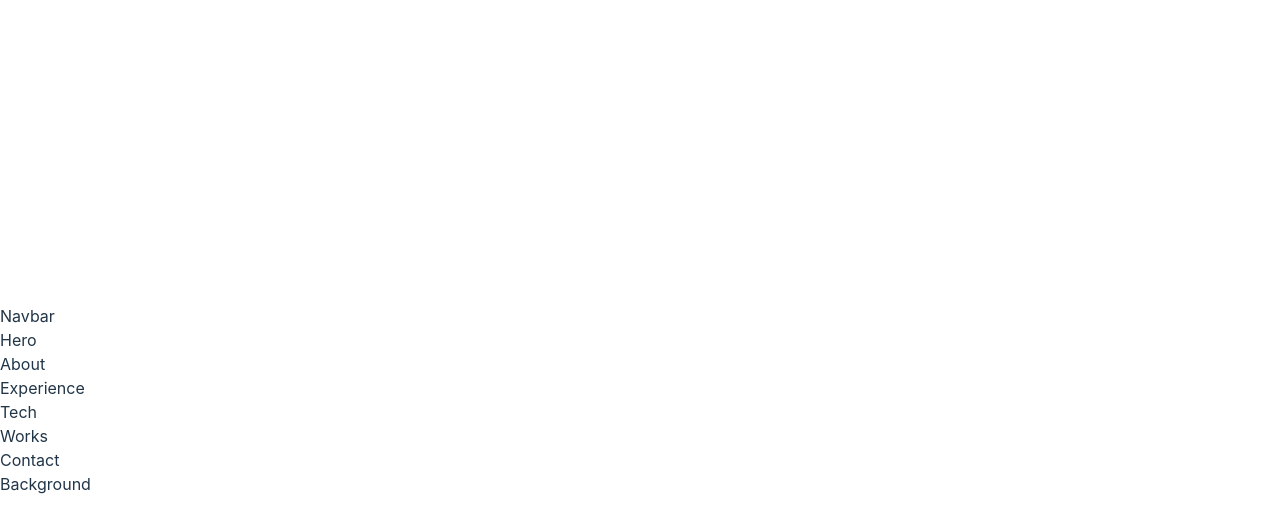
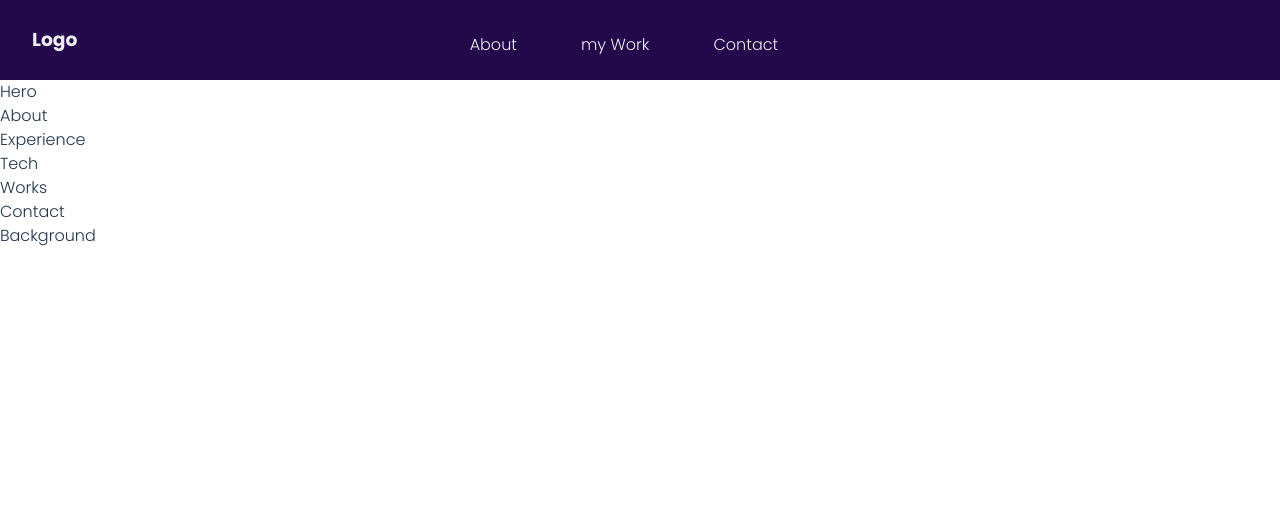
Before and after one commit to Mustafa-Sagaaro/Portfolio, a React (Vite) app in the folder portfolio/: page / in a window 1280 px wide. Shown: the top 532 px of the page. Built offline with nearby package versions, Linux system fonts and the light colour scheme.

Commit message:
Navbar bearbeitet und resposive gemacht

```diff
--- a/portfolio/index.html
+++ b/portfolio/index.html
@@ -2,9 +2,9 @@
 <html lang="en">
   <head>
     <meta charset="UTF-8" />
-    <link rel="icon" type="image/svg+xml" href="/vite.svg" />
+    <link rel="icon" type="image/svg+xml" href="https://img.welt.de/img/geschichte/kopf-des-tages/mobile224176584/0132504407-ci102l-w1024/Portraet-Maximilian-I-A-Duerer-1519.jpg" />
     <meta name="viewport" content="width=device-width, initial-scale=1.0" />
-    <title>Vite + React</title>
+    <title>Portfolio | Mustafa Sagaaro</title>
   </head>
   <body>
     <div id="root"></div>
--- a/portfolio/package.json
+++ b/portfolio/package.json
@@ -12,6 +12,7 @@
   "dependencies": {
     "react": "^18.2.0",
     "react-dom": "^18.2.0",
+    "react-icons": "^4.9.0",
     "react-three-fiber": "^6.0.13",
     "three": "^0.153.0"
   },
--- a/portfolio/src/components/Navbar.jsx
+++ b/portfolio/src/components/Navbar.jsx
@@ -1,8 +1,34 @@
-import React from 'react'
+import React from 'react';
+import {FaBars, FaTimes } from "react-icons/fa";
+import "../styles/main.css"
+import { useRef } from 'react';
+
 
 const Navbar = () => {
+
+    const navRef = useRef();
+
+    const showNavbar = () => {
+        navRef.current.classList.toggle("responsive_nav");
+
+    }
+
     return (
-        <div>Navbar</div>
+        <header>
+            <h3>Logo</h3>
+            <nav ref={navRef}>
+                <a href="/#">About</a>
+                <a href="/#">my Work</a>
+                <a href="/#">Contact</a>
+                <button className="nav-btn nav-close-btn" onClick={showNavbar}>
+                    <FaTimes/>
+                </button>
+            </nav>
+            <button className="nav-btn" onClick={showNavbar}>
+                <FaBars />
+            </button>
+
+        </header>
     )
 }
 
--- a/portfolio/src/index.css
+++ b/portfolio/src/index.css
@@ -26,7 +26,7 @@ a:hover {
 body {
   margin: 0;
   display: flex;
-  place-items: center;
+  place-items: top;
   min-width: 320px;
   min-height: 100vh;
 }
--- /dev/null
+++ b/portfolio/src/styles/main.css
@@ -0,0 +1,92 @@
+@import url('https://fonts.googleapis.com/css2?family=Poppins:wght@300;700&family=Ubuntu:ital,wght@1,700&display=swap');
+
+* {
+    padding: 0;
+    margin: 0;
+    box-sizing: border-box;
+    font-family: 'Poppins', sans-serif;
+}
+
+:root {
+    --mainColor: #5900ff;
+    --MainColorLight: #2f4394;
+    --secondaryColor: #646df1;
+    --textColor: #eee;
+}
+
+html {
+    background-color: #242424;
+}
+
+header {
+    display: flex;
+    align-items: center;
+    justify-content: space-between;
+    height: 80px;
+    padding: 0 2rem;
+    background-color: rgba(27, 0, 70, 0.966) ;
+    color: var(--textColor);
+    width: 100vw;
+}
+
+nav a {
+    margin: 0 2rem;
+    color: var(--textColor);
+    text-decoration: none;
+}
+
+nav a:hover {
+    color: var(--secondaryColor);
+}
+
+header .nav-btn {
+    padding: 5px;
+    cursor: pointer;
+    background:transparent;
+    border: none;
+    outline: none;
+    color: var(--textColor);
+    visibility: hidden;
+    opacity: 0;
+    font-size: 1.8rem;
+}
+
+@media only screen and (max-width: 1024px) {
+    header .nav-btn {
+        visibility: visible;
+        opacity: 1;
+    }
+
+    header nav {
+        position: fixed;
+        top: 0;
+        left: 0;
+        height: 100%;
+        width: 100%;
+        display: flex;
+        flex-direction: column;
+        align-items: center;
+        justify-content: center;
+        gap: 1.5rem;
+        background-color: var(--mainColor);
+        transition: 1s;
+        transform: translateY(-100vh);
+    }
+
+    header .responsive_nav {
+        transform: none;
+    }
+
+    nav .nav-close-btn {
+        position: absolute;
+        top:2rem;
+        right: 2rem;
+    }
+
+    nav a {
+        font-size: 1.5rem;
+    }
+
+
+
+}
```
Also changed, not shown: 1 other file (tests, documents, lock files or other folders).
